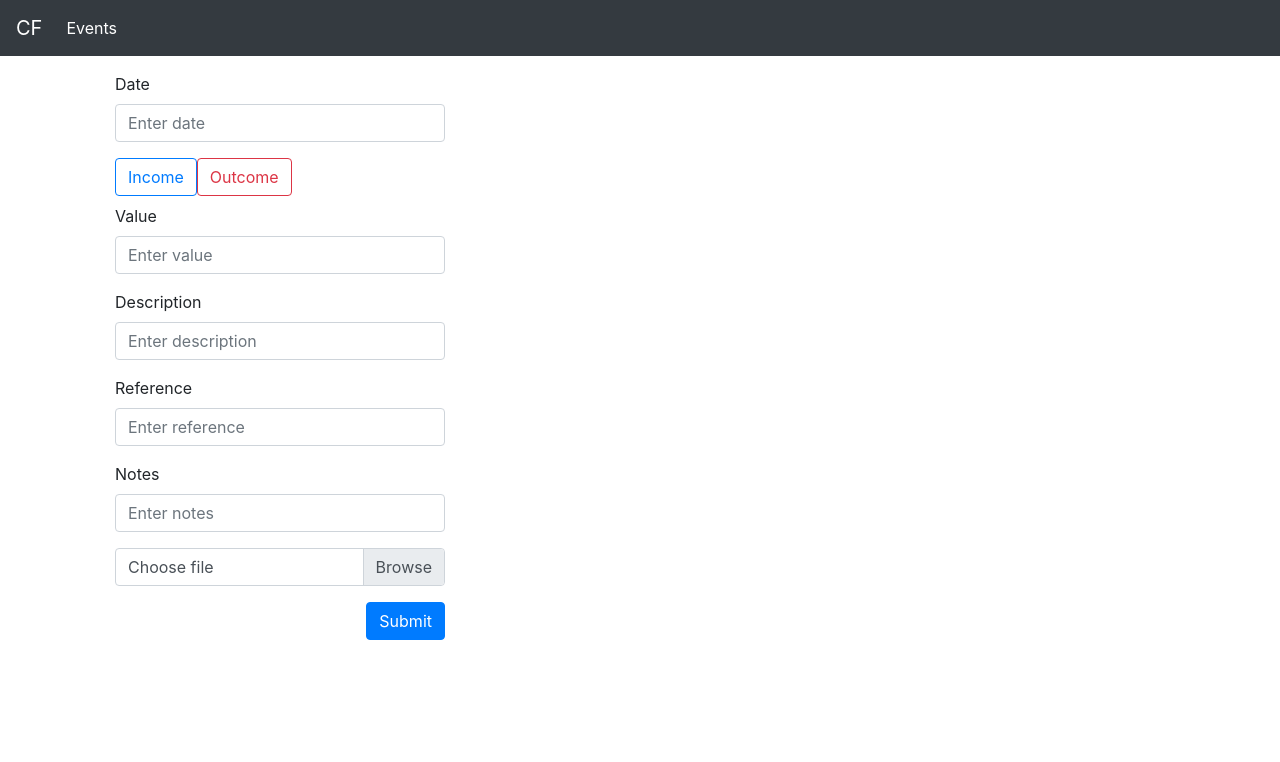
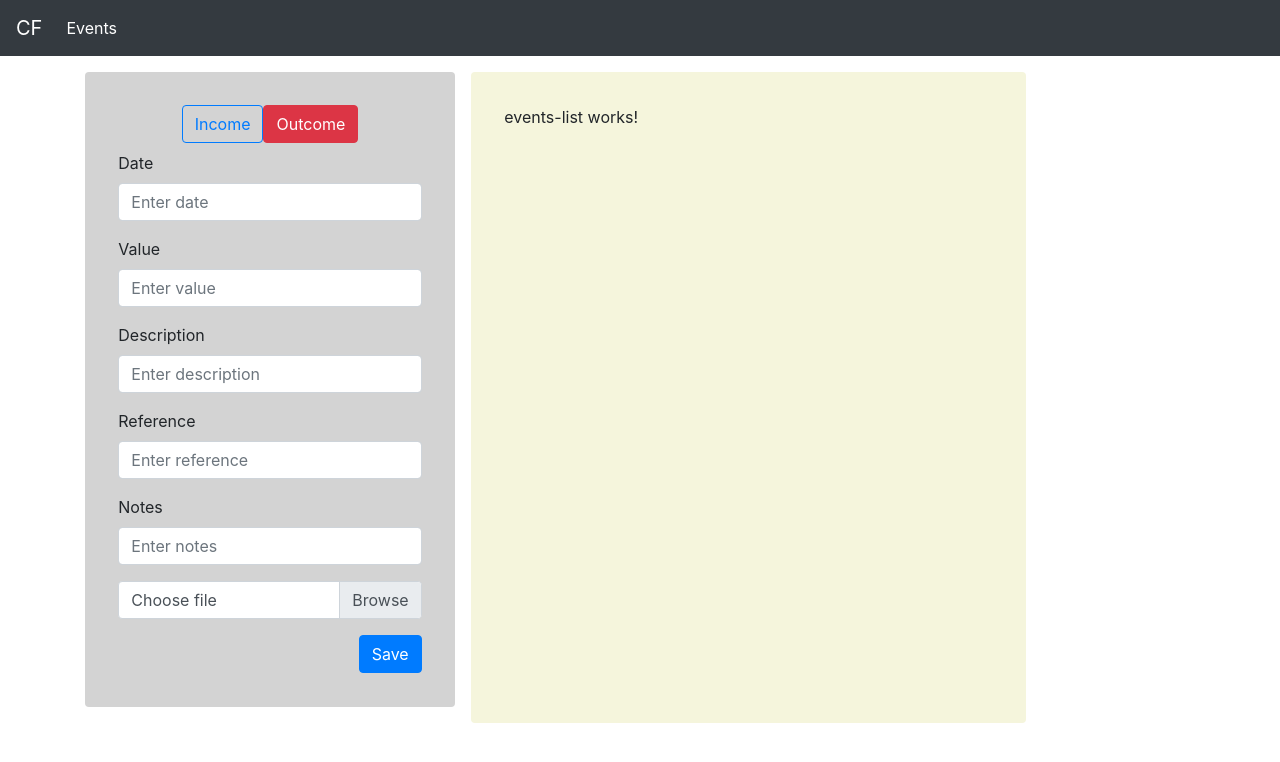
Before and after one commit to macarios/cashflow-front, an Angular app: page /events/new in a window 1280 px wide. Shown: the top 762 px of the page. Built offline with nearby package versions, Linux system fonts and the light colour scheme; no server answers.

Commit message:
Finished developing new event form -Inserting data on server -Prototyped form and list container

```diff
--- a/src/app/events/events-form/events-form.component.css
+++ b/src/app/events/events-form/events-form.component.css
@@ -0,0 +1,4 @@
+.no-border-focus:focus {
+  outline: none;
+  box-shadow: none;
+}
--- a/src/app/events/events-form/events-form.component.html
+++ b/src/app/events/events-form/events-form.component.html
@@ -1,19 +1,20 @@
-<div class="container-fluid mt-3" [formGroup]="form">
+<div class="container mt-3">
+  <div class="row">
+    <div class="col-sm-12 col-md-12 col-lg-4 mb-3 mr-lg-3" [formGroup]="form" style="background-color: lightgrey; padding: 3%; border-radius: 4px">
 
-    <div class="col-md-4 col-sm-4 col-lg-4">
-      <div class="form-group ">
-        <label for="date">Date</label>
-        <input type="text" class="form-control" id="date" aria-describedby="dateHelp" placeholder="Enter date">
+      <div class="mb-2 text-center">
+        <button type="button" class="btn no-border-focus" (click)="onIn()" [ngClass]="!outcome ? 'btn-primary' : 'btn-outline-primary'">Income</button>
+        <button type="button" class="btn no-border-focus" (click)="onOut()" [ngClass]="outcome ? 'btn-danger' : 'btn-outline-danger'">Outcome</button>
       </div>
 
-      <div class="mb-2">
-        <button type="button" class="btn btn-outline-primary">Income</button>
-        <button type="button" class="btn btn-outline-danger">Outcome</button>
+      <div class="form-group">
+        <label for="date">Date</label>
+        <input type="text" class="form-control" id="date" aria-describedby="dateHelp" placeholder="Enter date" formControlName="date">
       </div>
 
-      <div class="form-group ">
+      <div class="form-group">
         <label for="value">Value</label>
-        <input type="text" class="form-control" id="value" aria-describedby="valueHelp" placeholder="Enter value">
+        <input type="text" class="form-control" id="value" aria-describedby="valueHelp" placeholder="Enter value" formControlName="value">
       </div>
 
       <div class="form-group ">
@@ -21,24 +22,26 @@
         <input type="text" class="form-control" id="description" aria-describedby="descriptionHelp" placeholder="Enter description" formControlName="description">
       </div>
 
-      <div class="form-group ">
+      <div class="form-group">
         <label for="reference">Reference</label>
-        <input type="text" class="form-control" id="reference" aria-describedby="referenceHelp" placeholder="Enter reference">
+        <input type="text" class="form-control" id="reference" aria-describedby="referenceHelp" placeholder="Enter reference" formControlName="reference">
       </div>
 
-      <div class="form-group ">
+      <div class="form-group">
         <label for="notes">Notes</label>
-        <input type="text" class="form-control" id="notes" aria-describedby="notesHelp" placeholder="Enter notes">
+        <input type="text" class="form-control" id="notes" aria-describedby="notesHelp" placeholder="Enter notes" formControlName="notes">
       </div>
 
-      <div class="custom-file">
+      <div class="form-group custom-file">
         <input type="file" class="custom-file-input" id="receipt">
         <label class="custom-file-label" for="receipt">Choose file</label>
       </div>
 
-      <button type="submit" class="btn btn-primary mt-3 float-right" (click)="onSubmit()">Submit</button>
+      <button type="submit" class="btn btn-primary mt-3 float-right" (click)="onSubmit()">Save</button>
     </div>
-    <div class="col-md-9"></div>
-
+    <div class="col-md-6 col-sm-6 col-lg-6" style="background-color: beige; padding: 3%; border-radius: 4px">
+      <app-events-list></app-events-list>
+    </div>
+  </div>
 
 </div>
--- a/src/app/events/events-form/events-form.component.ts
+++ b/src/app/events/events-form/events-form.component.ts
@@ -11,6 +11,7 @@ import {ActivatedRoute} from "@angular/router";
 export class EventsFormComponent implements OnInit {
 
   form: FormGroup;
+  outcome: boolean = true;
 
   constructor(private eventsService: EventsService,
               private fb: FormBuilder,
@@ -18,19 +19,38 @@ export class EventsFormComponent implements OnInit {
 
   ngOnInit() {
 
-    console.log(this.route);
+    console.log(this.eventsService.list());
+
 
     this.form = this.fb.group({
       id: [null],
-      description: [null]
+      date: [null],
+      kind: [null],
+      description: [null],
+      reference: [null],
+      value: [null],
+      notes: [null]
+
      });
+
+    this.onOut();
   }
 
   onSubmit() {
-    console.log(this.form);
+    console.log(this.form.value);
     this.eventsService.create(this.form.value);
 
   }
 
+  onIn() {
+    this.outcome = false;
+    this.form.get('kind').setValue('in');
+  }
+
+  onOut() {
+    this.outcome = true;
+    this.form.get('kind').setValue('out');
+  }
+
 
 }
```
